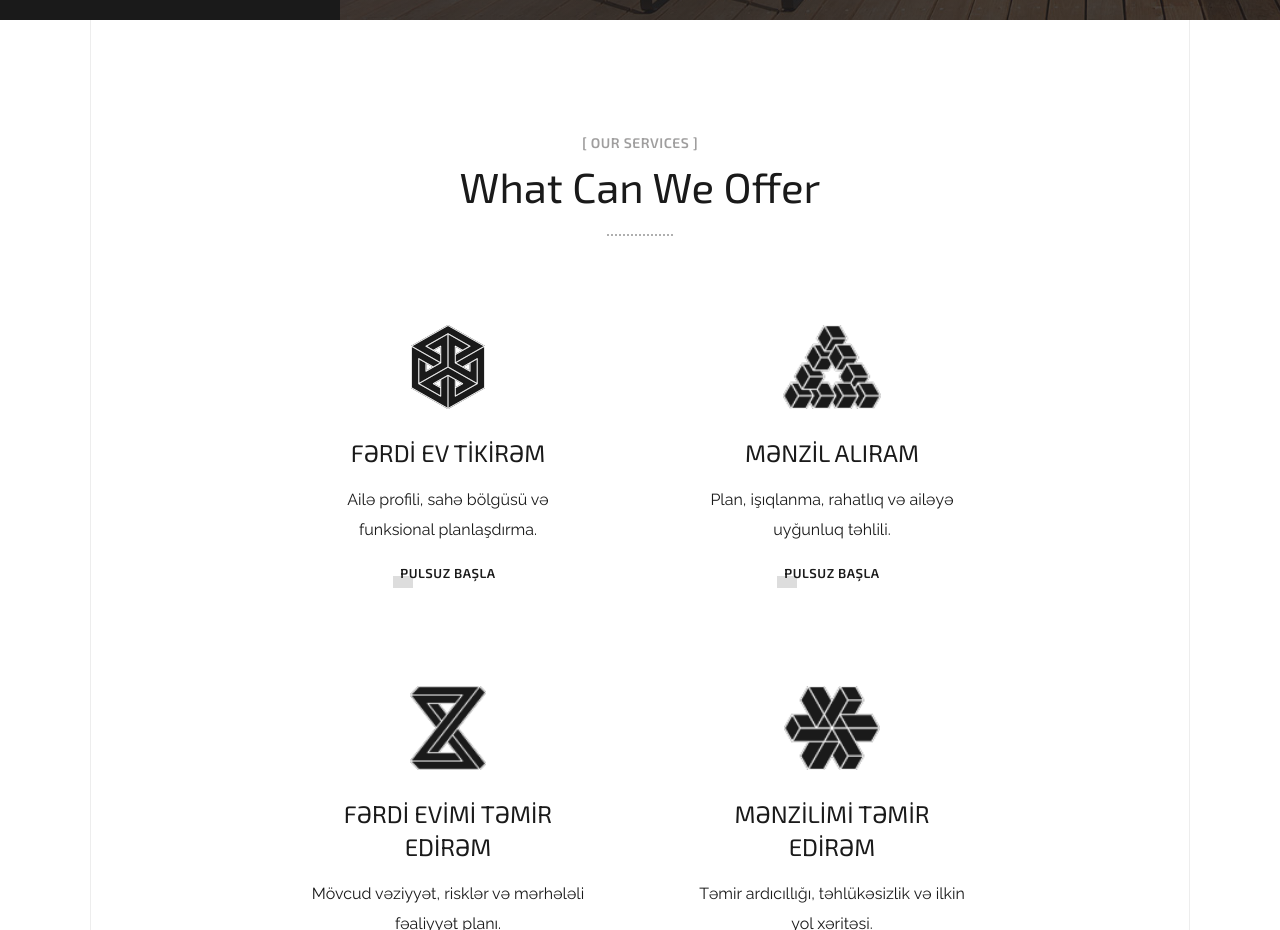
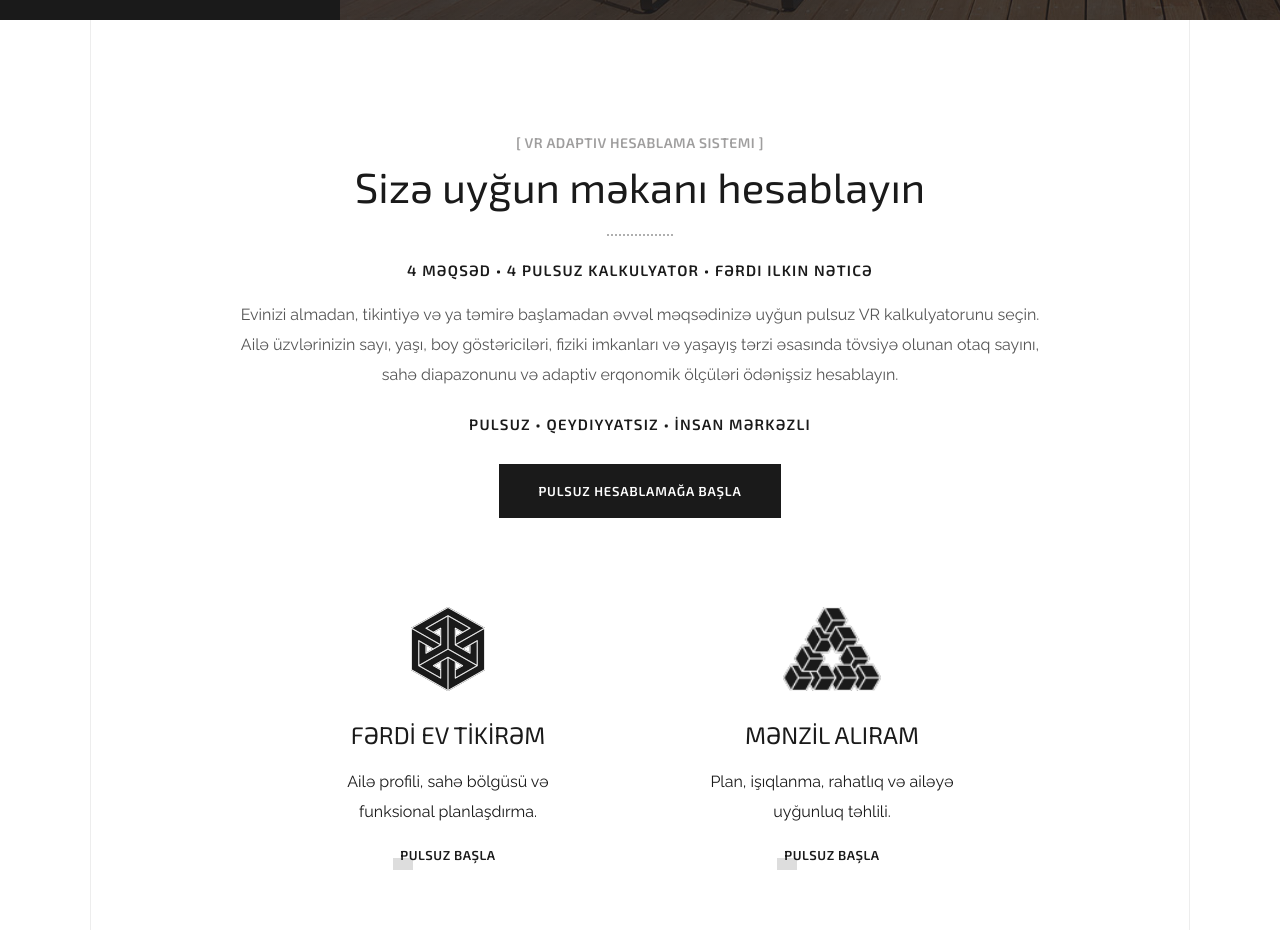
Before and after one commit to feyruzalizada/VRprogect, a Next.js app: page / in a window 1280 px wide. Shown: the part 1900-2830 px from the top of the page. Built offline with nearby package versions, Linux system fonts and the light colour scheme.

Commit message:
Rewrite the services heading as the calculator intro

```diff
--- a/src/components/Services.module.css
+++ b/src/components/Services.module.css
@@ -60,6 +60,48 @@
   width: 66px;
   margin: 24px auto 0;
   border-top: 2px dotted rgba(26, 26, 26, 0.35);
+}
+
+.tagline {
+  margin: 22px 0 0;
+  font-family: var(--font-display), sans-serif;
+  font-size: 15px;
+  font-weight: 600;
+  line-height: 24px;
+  letter-spacing: 1.2px;
+  text-transform: uppercase;
+  color: #1a1a1a;
+}
+
+.intro {
+  max-width: 820px;
+  margin: 18px auto 0;
+  font-family: var(--font-raleway), sans-serif;
+  font-size: 16px;
+  font-weight: 400;
+  line-height: 30px;
+  color: #555;
+}
+
+.cta {
+  display: inline-block;
+  margin-top: 28px;
+  padding: 16px 38px;
+  border: 1px solid #1a1a1a;
+  background-color: #1a1a1a;
+  font-family: var(--font-display), sans-serif;
+  font-size: 13px;
+  font-weight: 600;
+  line-height: 20px;
+  letter-spacing: 0.8px;
+  text-transform: uppercase;
+  color: #fff;
+  transition: background-color 250ms ease, color 250ms ease;
+}
+
+.cta:hover {
+  background-color: transparent;
+  color: #1a1a1a;
 }
 
 .grid {
@@ -242,6 +284,11 @@
     line-height: 42px;
   }
 
+  .tagline {
+    font-size: 14px;
+    letter-spacing: 1px;
+  }
+
   .grid {
     grid-template-columns: repeat(2, minmax(0, 1fr));
     gap: 30px;
@@ -269,6 +316,21 @@
     line-height: 36px;
   }
 
+  .tagline {
+    font-size: 13px;
+    line-height: 22px;
+    letter-spacing: 0.8px;
+  }
+
+  .intro {
+    font-size: 15px;
+    line-height: 27px;
+  }
+
+  .cta {
+    padding: 14px 28px;
+  }
+
   .grid {
     grid-template-columns: 1fr;
     gap: 20px;
--- a/src/components/Services.tsx
+++ b/src/components/Services.tsx
@@ -60,6 +60,14 @@ export default function Services() {
           <span className={styles.eyebrow}>{services.eyebrow}</span>
           <h2 className={styles.title}>{services.heading}</h2>
           <span className={styles.dots} aria-hidden />
+
+          <p className={styles.tagline}>{services.taglineTop}</p>
+          <p className={styles.intro}>{services.intro}</p>
+          <p className={styles.tagline}>{services.taglineBottom}</p>
+
+          <Link href={services.ctaHref} className={styles.cta}>
+            {services.ctaLabel}
+          </Link>
         </div>
 
         <div className={styles.grid}>
--- a/src/content/services.ts
+++ b/src/content/services.ts
@@ -16,14 +16,25 @@ export interface ServiceCounter {
 export interface ServicesContent {
   eyebrow: string;
   heading: string;
+  taglineTop: string;
+  intro: string;
+  taglineBottom: string;
+  ctaLabel: string;
+  ctaHref: string;
   linkLabel: string;
   items: ServiceItem[];
   counters: ServiceCounter[];
 }
 
 export const services: ServicesContent = {
-  eyebrow: "[ our services ]",
-  heading: "What Can We Offer",
+  eyebrow: "[ VR Adaptiv Hesablama Sistemi ]",
+  heading: "Sizə uyğun məkanı hesablayın",
+  taglineTop: "4 məqsəd • 4 pulsuz kalkulyator • fərdi ilkin nəticə",
+  intro:
+    "Evinizi almadan, tikintiyə və ya təmirə başlamadan əvvəl məqsədinizə uyğun pulsuz VR kalkulyatorunu seçin. Ailə üzvlərinizin sayı, yaşı, boy göstəriciləri, fiziki imkanları və yaşayış tərzi əsasında tövsiyə olunan otaq sayını, sahə diapazonunu və adaptiv erqonomik ölçüləri ödənişsiz hesablayın.",
+  taglineBottom: "Pulsuz • Qeydiyyatsız • İnsan mərkəzli",
+  ctaLabel: "Pulsuz hesablamağa başla",
+  ctaHref: "#",
   linkLabel: "PULSUZ BAŞLA",
   items: [
     {
```
